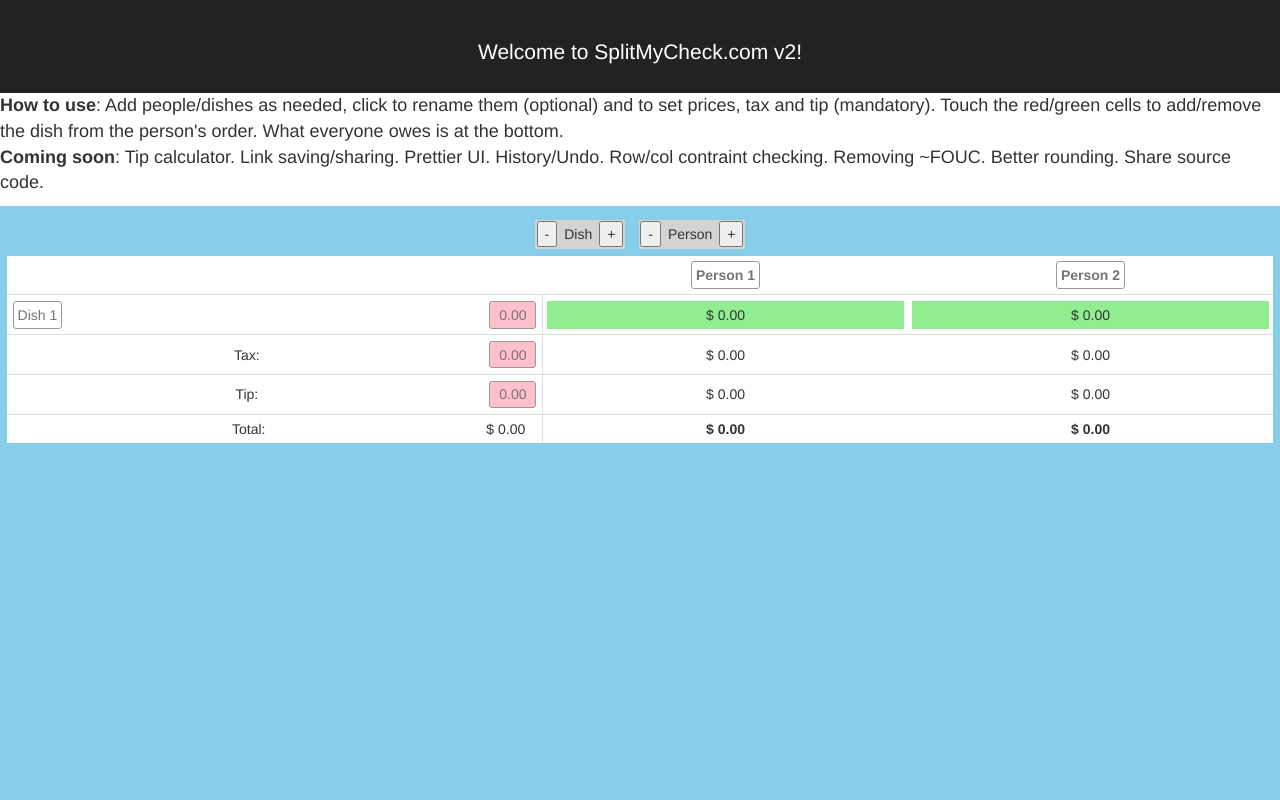
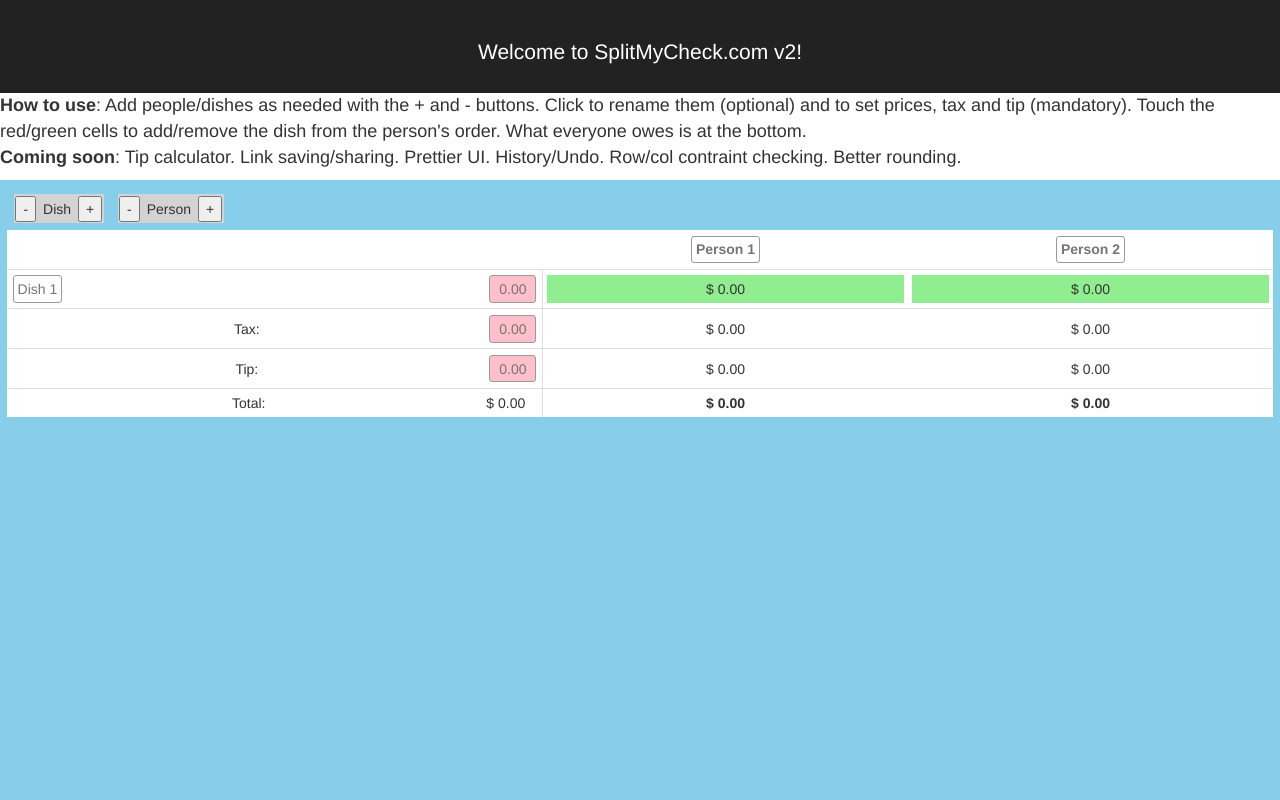
Before and after one commit to mritterhoff/splitmycheck, a React (Create React App) app: page / in a window 1280 px wide. Shown: the top 800 px of the page. Built offline with nearby package versions, Linux system fonts and the light colour scheme.

Commit message:
improving mobile UI by allowing container divs to resize

```diff
--- a/src/components/App.js
+++ b/src/components/App.js
@@ -17,8 +17,8 @@
           <h1 className="App-title">Welcome to SplitMyCheck.com v2!</h1>
         </header>
         <p className="App-intro">
-          <b>How to use</b>: Add people/dishes as needed, click to rename them (optional) and to set prices, tax and tip (mandatory). Touch the red/green cells to add/remove the dish from the  person's order. What everyone owes is at the bottom.
-          <br/><b>Coming soon</b>: Tip calculator. Link saving/sharing. Prettier UI. History/Undo. Row/col contraint checking. Removing ~FOUC. Better rounding. Share source code.<br/>
+          <b>How to use</b>: Add people/dishes as needed with the + and - buttons. Click to rename them (optional) and to set prices, tax and tip (mandatory). Touch the red/green cells to add/remove the dish from the person's order. What everyone owes is at the bottom.
+          <br/><b>Coming soon</b>: Tip calculator. Link saving/sharing. Prettier UI. History/Undo. Row/col contraint checking. Better rounding.<br/>
           {this.state.showExample ? " Here's an example:" : ""}
         </p>
         <Splitter showExample={this.state.showExample}/>
--- a/src/components/Splitter.js
+++ b/src/components/Splitter.js
@@ -150,8 +150,7 @@
 
   render() {
     return (
-      <div>
-        <div className="tableContainer">
+      <div className="splitterContainer">
         {this.getButtonBar()}
         <div className="table">
           {getNamesHeader(this.state.people)}
@@ -161,7 +160,6 @@
             {this.getTaxRow()}
             {this.getTipRow()}
             {this.getTotalRow()}
-            </div>
           </div>
         </div>
       </div>
@@ -182,7 +180,6 @@
     let barStyle = {
       margin: 'auto',
       width: 'auto',
-      textAlign: 'center',
       padding: '.5em'
     };
 
--- a/src/css/App.css
+++ b/src/css/App.css
@@ -1,3 +1,7 @@
+.App {
+  display: inline-block;
+}
+
 .App-header {
   background-color: #222;
   padding: 20px;
--- a/src/css/Splitter.css
+++ b/src/css/Splitter.css
@@ -77,8 +77,10 @@
   border-right: 1px solid #dedede;
 }
 
-.tableContainer {
+.splitterContainer {
   background: skyblue;
   padding: .5em;
   height: 100vh;
+  display: inline-block;
+  min-width: 100%;
 }
```
Lines whose indentation alone changed are shown as unchanged.
